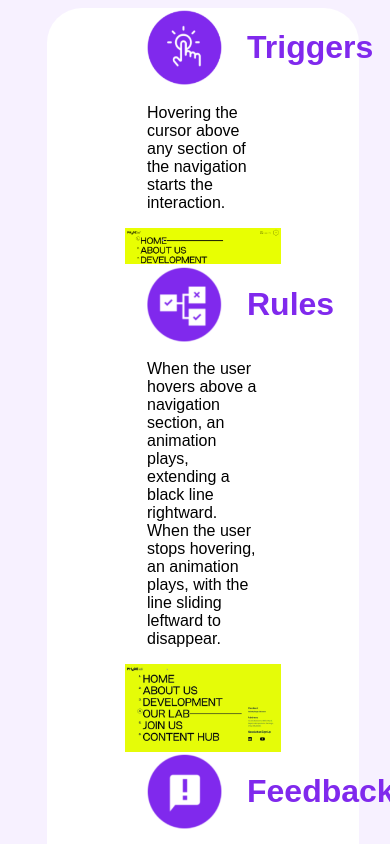
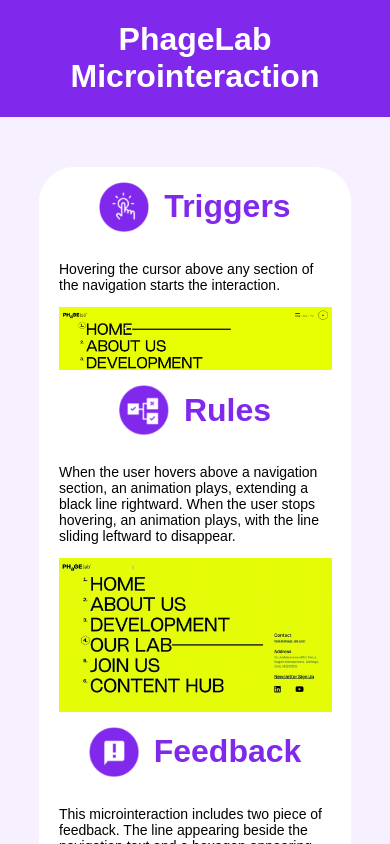
Before and after one commit to domthescott/idm241-ds3765, a plain HTML site: page index.html in a window 390 px wide. Shown: the top 844 px of the page. Drawn offline with Linux system fonts and the light colour scheme; a web font is replaced by a local one.

Commit message:
Media Queries and Header Section

```diff
--- a/index.html
+++ b/index.html
@@ -11,6 +11,9 @@
 </style>
 <script src=""></script>
 <body>
+
+<div id="uppersection"><h1 id="mainheader">PhageLab Microinteraction</h1>
+<h2></h2></div>
 
 <div id="mainsectioncontainer">
 
--- a/stylesheet.css
+++ b/stylesheet.css
@@ -1,10 +1,37 @@
 body {background-color: #F7F1FF;
-    font-family: 'Kantumruy Pro', sans-serif;}
+    font-family: 'Kantumruy Pro', sans-serif;
+margin: 0px;
+margin-top: 0px;
+padding: 0px;
+max-width: 100vw;}
+
+
+    #uppersection {
+font-size: 22px;
+font-family: 'Kantumruy Pro', sans-serif;
+background-color: #8029ED;
+color: white;
+display: flex;
+justify-content: center;
+align-items: center;
+margin-bottom: 50px;
+}
+
+@media (max-width: 768px){
+    #uppersection{
+       font-size: 16px;
+     }
+ }
+#mainheader {
+text-align: center;}
+
+
 
 #mainsectioncontainer {
 display: flex;
 justify-content: center;
-min-width: 100vw;
+
+max-width: 100vw;
 }
 
 #mainsection {
@@ -17,14 +44,49 @@ border-radius: 35px;}
     margin-right: 100px;
     }
 
+@media (max-width: 768px){
+    #mainsectioncontent {
+        margin-left: 20px;
+        margin-right: 20px;
+    }
+}
+
 .headingwithicon {
+    font-size: 20px;
     font-family: 'Kantumruy Pro', sans-serif;
     color: #8029ED;
     display: flex;
     align-items: center;
 }
+
+@media (max-width: 768px){
+    .headingwithicon {
+       font-size: 16px;
+     }
+ }
+
+ @media (max-width: 768px){
+    p {
+       font-size: 14px;
+     }
+ }
+
+
+@media (max-width: 768px){
+    .headingwithicon {
+        justify-content: center;
+    }}
+
 .icon {height: 75px;
 margin-right: 25px;}
+
+@media (max-width: 768px){
+    .icon {
+       height: 50px;
+       margin-right: 15px;
+     }
+ }
+
 
 .imageholder {
   display: flex;
@@ -32,6 +94,21 @@ margin-right: 25px;}
 
   .img1 {width: 40vw;}
 
+  @media (max-width: 768px){
+   .img1 {
+       width: 70vw
+    }
+}
+
 .smallimage{width: 10vw;
 margin-left: 4vw;
 margin-right: 4vw;}
+
+@media (max-width: 768px){
+    .smallimage {
+       width: 20vw;
+       margin-left: 20px;
+       margin-right: 20px;
+
+     }
+ }
```
